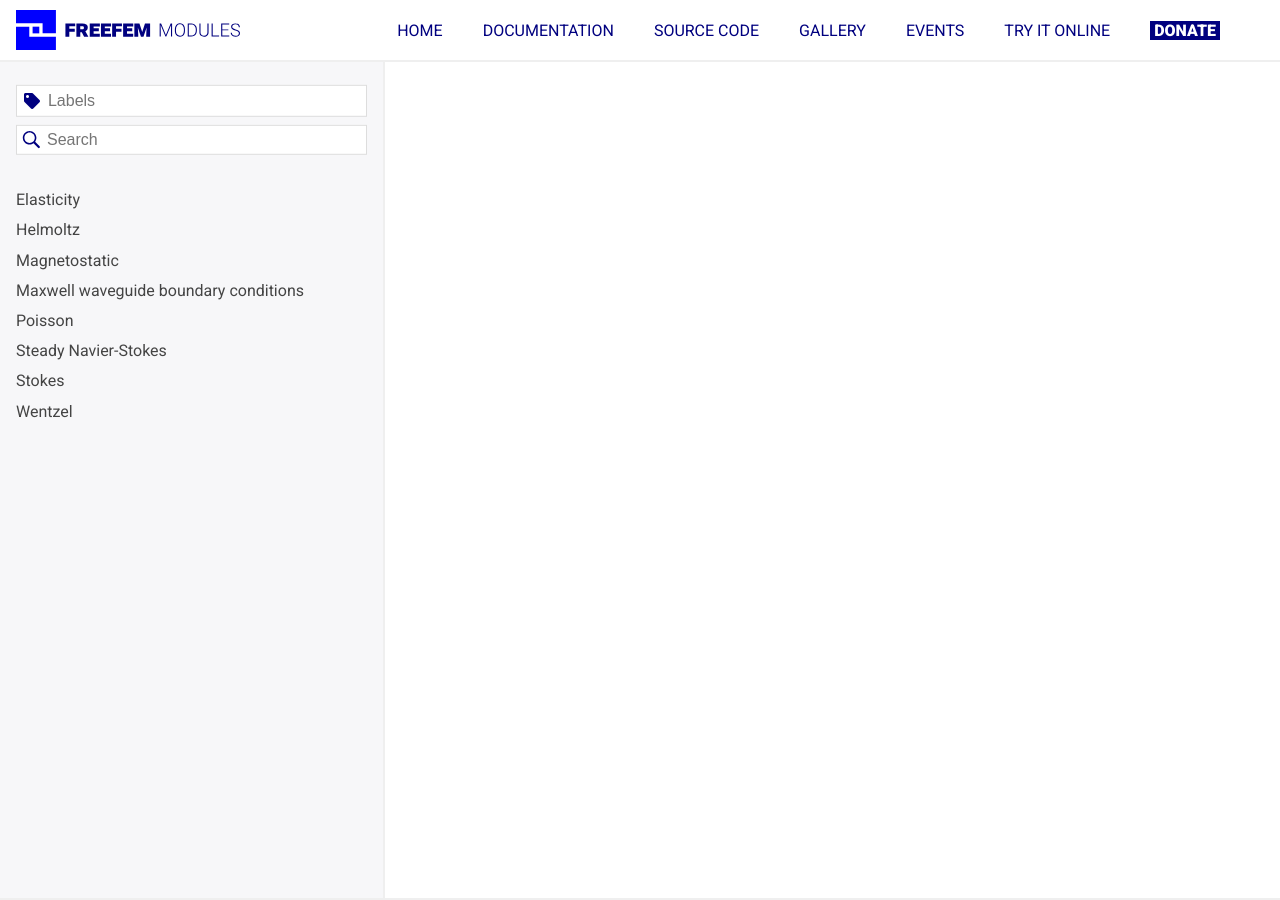
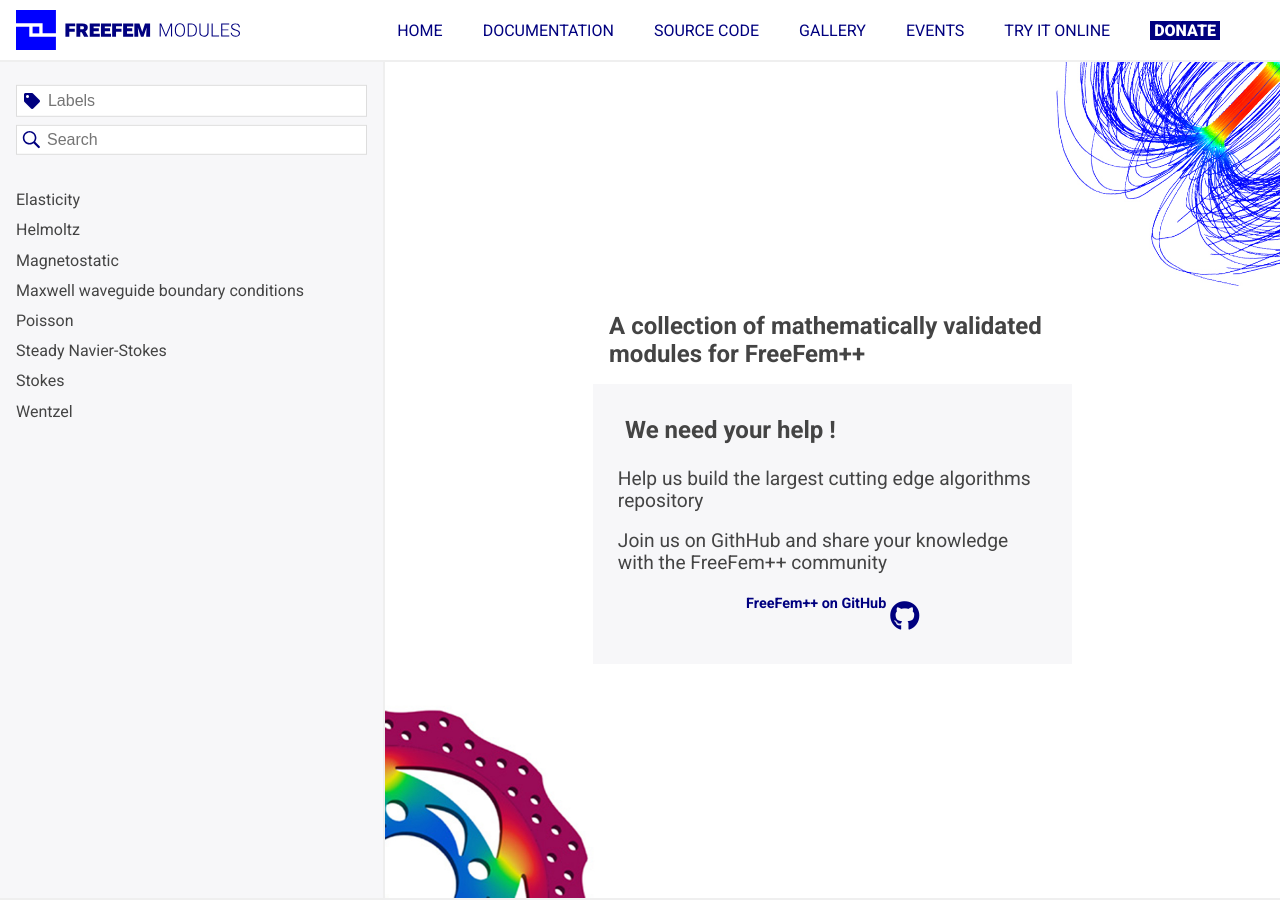
Before and after one commit to FreeFem/FreeFem-modules2, a Jekyll site: the page built from index.md, in a window 1280 px wide. Built offline with Jekyll 4.4.1, drawn with Linux system fonts in a browser that asks for light colours; comment, search, counter and statistics services are not loaded.

Commit message:
add index content

```diff
--- a/_layouts/index.html
+++ b/_layouts/index.html
@@ -56,7 +56,30 @@
     </div>
 
     <div id="algoDisplay">
-      {{ content }}
+      <div id="home">
+        <img class="top-right" src="{{ site.url }}{{ site.baseurl }}/img/Rayons.jpg" alt=""></img>
+        <img class="bottom-left" src="{{ site.url }}{{ site.baseurl }}/img/Disc.jpg" alt=""></img>
+        <h1>A collection of mathematically validated modules for FreeFem++</h1>
+
+        <div>
+          <h2>We need your help !</h2>
+
+          <p>Help us build the largest cutting edge algorithms repository</p>
+
+          <p>Join us on GithHub and share your knowledge with the FreeFem++ community</p>
+
+          <a class="header-github" href="https://github.com/FreeFem/FreeFem-sources" target="_blank">
+            <i class="fab fa-github"></i>
+            <p class="header-github-title" >
+              FreeFem++ on GitHub
+            </p>
+            <p class="header-github-stars" id="headerGithubStarsForks">
+              <span id="headerGithubStars"></span> stars - <span id="headerGithubForks"></span> forks
+            </p>
+          </a>
+          <script async src="{{ site.url }}{{ site.baseurl }}/js/github.js"></script>
+        </div>
+      </div>
     </div>
   </section>
 
--- a/css/style.css
+++ b/css/style.css
@@ -259,6 +259,93 @@ header a.icon {
   margin-right: auto;
 }
 
+#home {
+  flex: 1;
+  display: flex;
+  flex-direction: column;
+  justify-content: center;
+  align-items: center;
+  position: relative;
+}
+
+#home img {
+  position: absolute;
+  width: 25%;
+}
+
+#home .top-right {
+  top: 0;
+  right: 0;
+}
+
+#home .bottom-left {
+  bottom: 0;
+  left: 0;
+}
+
+#home h1 {
+  flex: 0;
+  max-width: 50%;
+  background-color: transparent;
+}
+
+#home div {
+  flex: 0 1 auto;
+  max-width: 50%;
+  background-color: #F7F7F9;
+  padding: 1rem;
+  /* text-align: center; */
+  display: flex;
+  flex-direction: column;
+}
+
+#home p {
+  margin: 0 !important;
+  padding: 0.55rem;
+  font-size: 1.2rem;
+}
+
+#home .header-github {
+  margin: 0.55rem;
+  display: grid;
+  grid-template-rows: 1.5rem 1.5rem;
+  grid-template-columns: auto auto;
+  align-items: center;
+  grid-gap: 0 0.25rem;
+}
+
+#home .header-github i {
+  grid-row: 1 / 3;
+  grid-column: 2;
+  font-size: 30px;
+}
+
+#home .header-github-title {
+  grid-row: 1;
+  grid-column: 1;
+  justify-self: right;
+  padding: 0;
+  margin: 0;
+  font-weight: 700;
+  font-size: 0.9em;
+  color: #00007F;
+}
+
+#home .header-github-stars {
+  grid-row: 2;
+  grid-column: 1;
+  justify-self: right;
+  padding: 0;
+  margin: 0;
+  font-size: 0.9em;
+  display: none;
+  color: #00007F;
+}
+
+#home .header-github:hover, .header-github-stars:hover, .header-github-title {
+  color: #0000FF;
+}
+
 /** SCROLLBAR DESIGN **/
 body::-webkit-scrollbar {
   width: .55rem;
--- /dev/null
+++ b/js/github.js
@@ -0,0 +1,39 @@
+const githubOrganization = 'FreeFem'
+const githubRepository = 'FreeFem-sources'
+
+function HTTPGet(url, callback) {
+   const xhr = new XMLHttpRequest()
+   xhr.open('GET', url, true)
+   xhr.onload = function(e) {
+      if (xhr.readyState === 4) {
+         if (xhr.status === 200) {
+            callback(xhr.responseText)
+         } else {
+            console.error(xhr.statusText)
+         }
+      }
+   }
+   xhr.onerror = function(e) {
+      console.error(xhr.statusText)
+   }
+   xhr.send(null)
+}
+
+const githubURL = 'https://api.github.com/repos/' + githubOrganization + '/' + githubRepository
+
+function starsAndForks(data) {
+   const jdata = JSON.parse(data)
+
+   const headerGithubStarsForks = document.getElementById('headerGithubStarsForks')
+   headerGithubStarsForks.style.display = 'block'
+
+   const stars = jdata.stargazers_count
+   const headerGithubStars = document.getElementById('headerGithubStars')
+   headerGithubStars.innerHTML = stars
+
+   const forks = jdata.forks_count
+   const headerGithubForks = document.getElementById('headerGithubForks')
+   headerGithubForks.innerHTML = forks
+}
+
+HTTPGet(githubURL, starsAndForks)
```
Also changed, not shown: img/Disc.jpg (added), img/Rayons.jpg (added).
